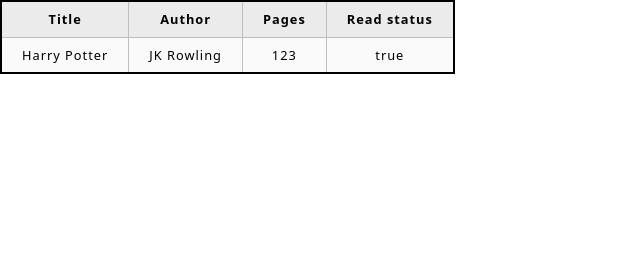
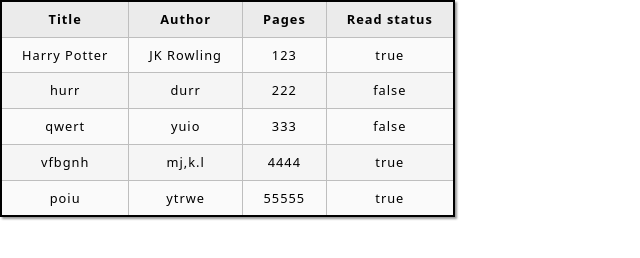
Before and after one commit to Trithereon/project-library, a plain HTML site: page index.html in a window 1280 px wide. Shown: the whole page, without its empty margins (0-640 px from the left). Drawn offline with Linux system fonts and the light colour scheme.

Commit message:
Add function to display books in library table

```diff
--- a/index.html
+++ b/index.html
@@ -9,7 +9,7 @@
     <script src="script.js" defer></script>
 </head>
 <body>
-    <table>
+    <table id="library-table">
         <tr>
             <th>Title</th>
             <th>Author</th>
@@ -17,12 +17,6 @@
             <th>Read status</th>
         </tr>
 
-        <tr>
-            <td>Harry Potter</td>
-            <td>JK Rowling</td>
-            <td>123</td>
-            <td>true</td>
-        </tr>
     </table>
 </body>
 </html>
--- a/script.js
+++ b/script.js
@@ -18,13 +18,38 @@ function addBookToLibrary(title, author, pages, isRead) {
     myLibrary.push(newBook);
 }
 
-addBookToLibrary('Harry Potter', 'JK Rowling', 123, true); // Manual test.
+addBookToLibrary('Harry Potter', 'JK Rowling', 123, true); // Manual book additions.
+addBookToLibrary('hurr', 'durr', 222);
+addBookToLibrary('qwert', 'yuio', 333, false);
+addBookToLibrary('vfbgnh', 'mj,k.l', 4444, true);
+addBookToLibrary('poiu', 'ytrwe', 55555, true);
 console.log(myLibrary);
-console.log(myLibrary[0]);
 
 function displayLibrary() {
     /* Need a function that loops through the library array and displays
 each book on the page. Displaying in some sort of table would be nice,
 otherwise, cards representing each book could work too. */
 
+// Iterate through entire library array, populating the table to display books.
+
+    for (const book of myLibrary) {
+        const table = document.getElementById('library-table');
+        const newRow = table.insertRow();
+
+        newRow.dataset.id = book.id; // Adds data-id="c0bc0999-01fd-4e93-9d7c-5c9b8847fe23" (example) to the new <tr> element.
+
+        const titleCell = newRow.insertCell();
+        titleCell.textContent = book.title;
+
+        const authorCell = newRow.insertCell();
+        authorCell.textContent = book.author;
+
+        const pagesCell = newRow.insertCell();
+        pagesCell.textContent = book.pages;
+
+        const isReadCell = newRow.insertCell();
+        isReadCell.textContent = book.isRead;
+    }
 }
+
+displayLibrary();
--- a/style.css
+++ b/style.css
@@ -1,9 +1,10 @@
-/* The following is copied from https://github.com/mdn/learning-area/blob/main/html/tables/basic/minimal-table.css,
+/* The following is adapted from https://github.com/mdn/learning-area/blob/main/html/tables/basic/minimal-table.css,
 to help style my tables */
 
 table {
   border-collapse: collapse;
   border: 2px solid rgb(200,200,200);
+  box-shadow: 2px 2px 2px #999;
   letter-spacing: 1px;
   font-size: 0.8rem;
 }
```
